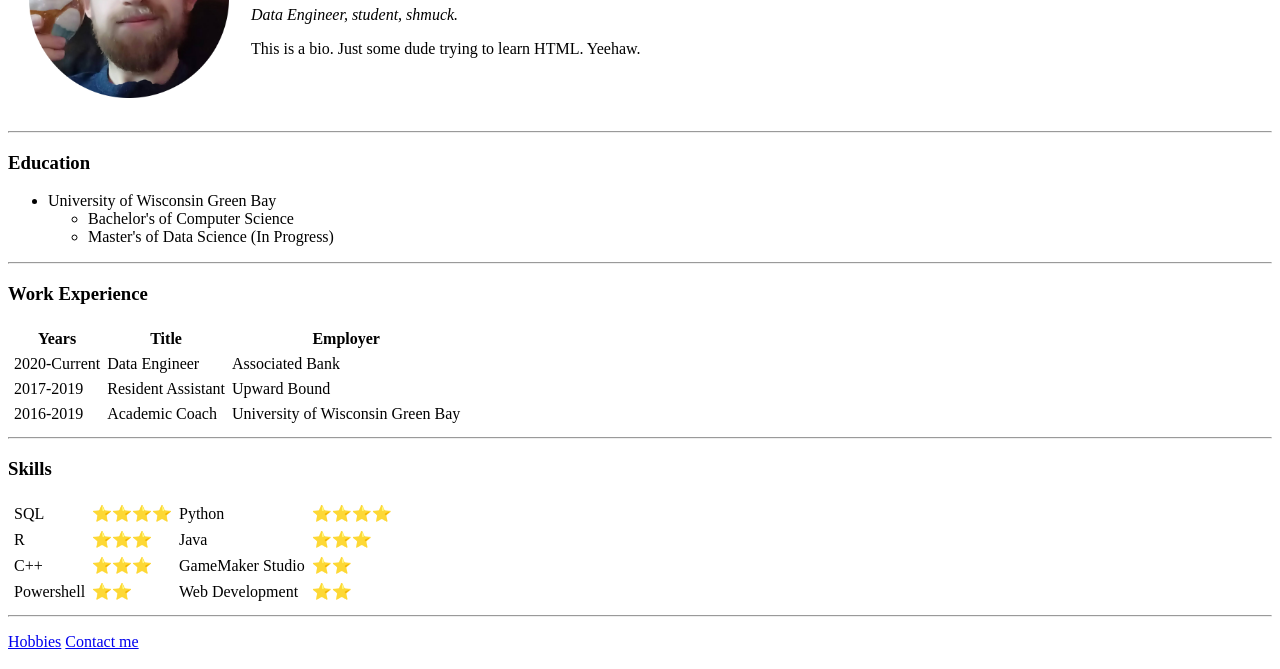
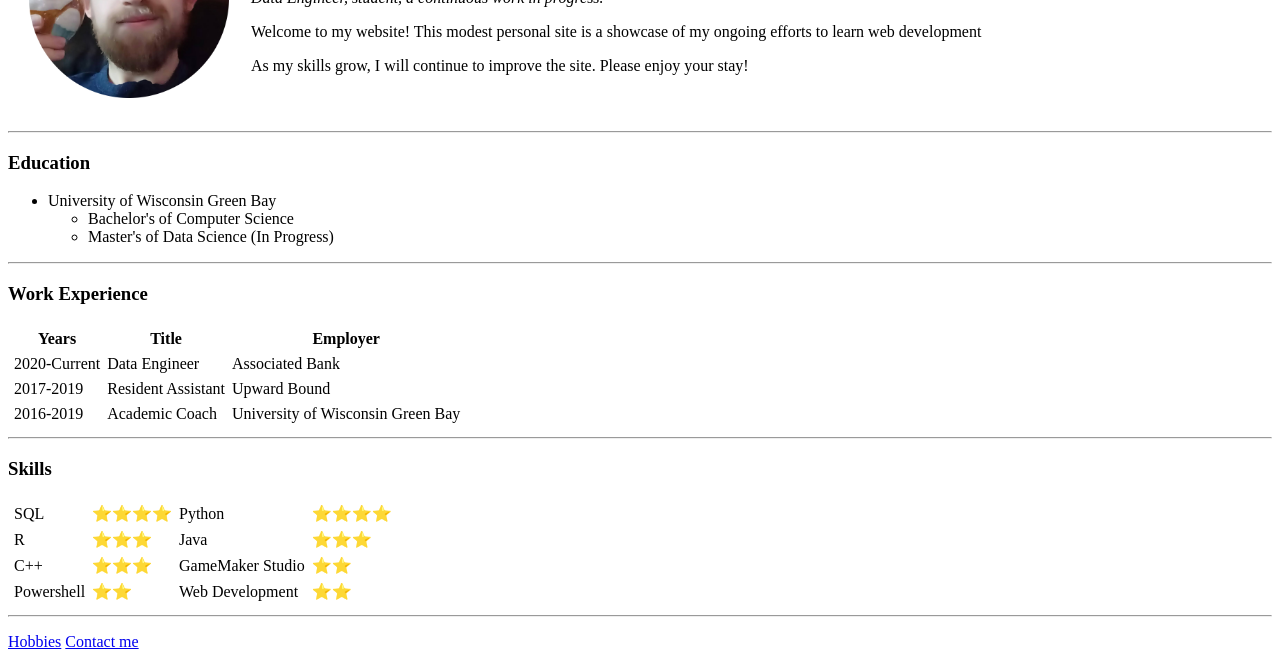
Before and after one commit to ClockworkCoffee/cv, a plain HTML site: page index.html in a window 1280 px wide. Shown: the part 131-800 px from the top of the page. Drawn offline with Linux system fonts and the light colour scheme.

Commit message:
updated index.html
Modified page bio

```diff
--- a/index.html
+++ b/index.html
@@ -3,9 +3,7 @@
 
 <head>
   <meta charset="utf-8">
-  <meta name="description" content="What're you doing here, this is still under construction!">
-  <meta name="author" content="person">
-  <title>Jake's Hidey Hole</title>
+  <title>Jacob's Personal Website</title>
 </head>
 
 <body>
@@ -14,8 +12,9 @@
       <td><img src='selfie.png' alt='oldselfie' style="width:200px;height:200px;" /></td>
       <td>
         <h1>Jacob Stavroff</h1>
-        <p><em> Data Engineer, student, shmuck. </em></p>
-        <p> This is a bio. Just some dude trying to learn HTML. Yeehaw. </p>
+        <p><em>Data Engineer, student, a continuous work in progress.</em></p>
+        <p>Welcome to my website! This modest personal site is a showcase of my ongoing efforts to learn web development</p>
+        <p>As my skills grow, I will continue to improve the site. Please enjoy your stay!</p>
       </td>
     </tr>
   </table>
```
